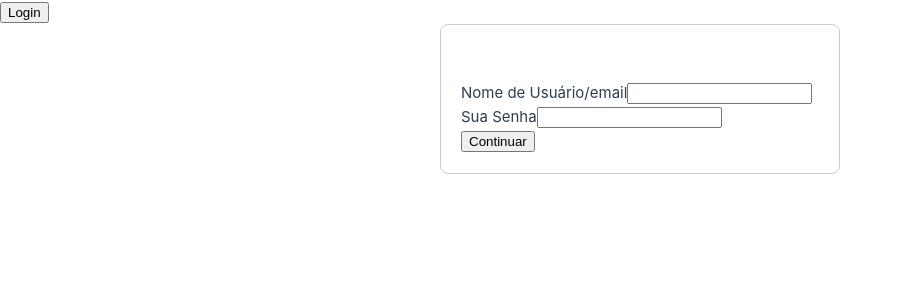
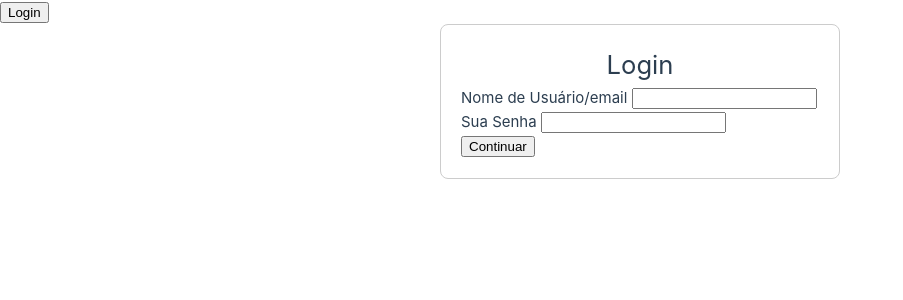
Before and after one commit to TinkerFluxHackathon/Tinker-Front, a Vue app: page /login in a window 1280 px wide. Shown: the top 300 px of the page, without its empty margins (0-903 px from the left). Built offline with nearby package versions, Linux system fonts and the light colour scheme.

Commit message:
CHORE: Terminar o css do login

```diff
--- a/src/views/Login.vue
+++ b/src/views/Login.vue
@@ -4,11 +4,11 @@
         <h1>Login</h1>
         <form>
             <div>
-                <label for="email/name">Nome de Usuário/email</label>
+                <label for="email/name">Nome de Usuário/email  </label>
                 <input type="text" id="email" name="email/name" required>
             </div>
             <div>
-                <label for="password">Sua Senha</label>
+                <label for="password">Sua Senha  </label>
                 <input type="password" id="password" name="password" required>
             </div>
 
@@ -44,8 +44,11 @@ section.login-section {
     border: 1px solid #ccc;
     border-radius: 8px;
 }
+
 section.login-section h1 {
-  color: white;
+    text-align: center;
+    font-size: 2vw;
 }
 
+
 </style>
```
